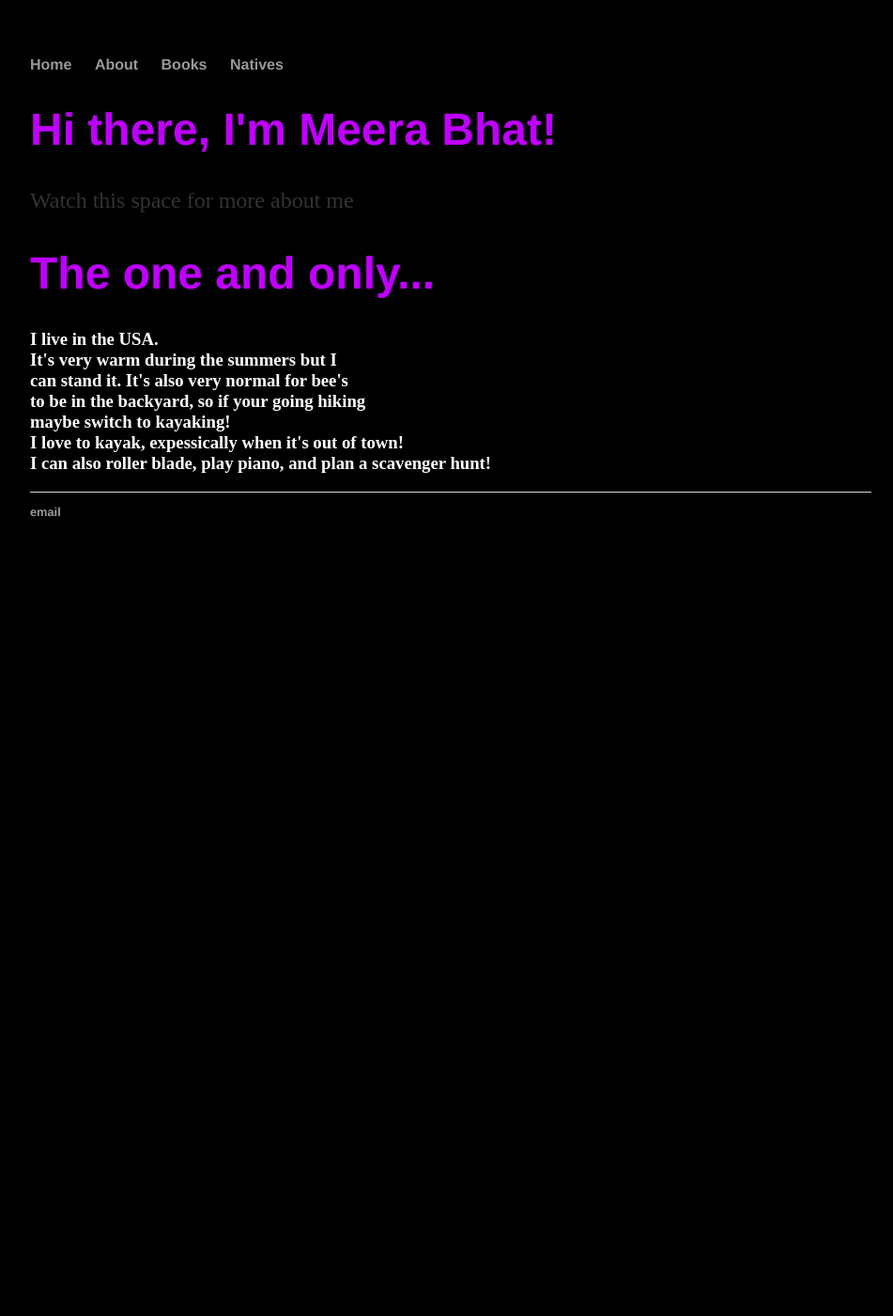
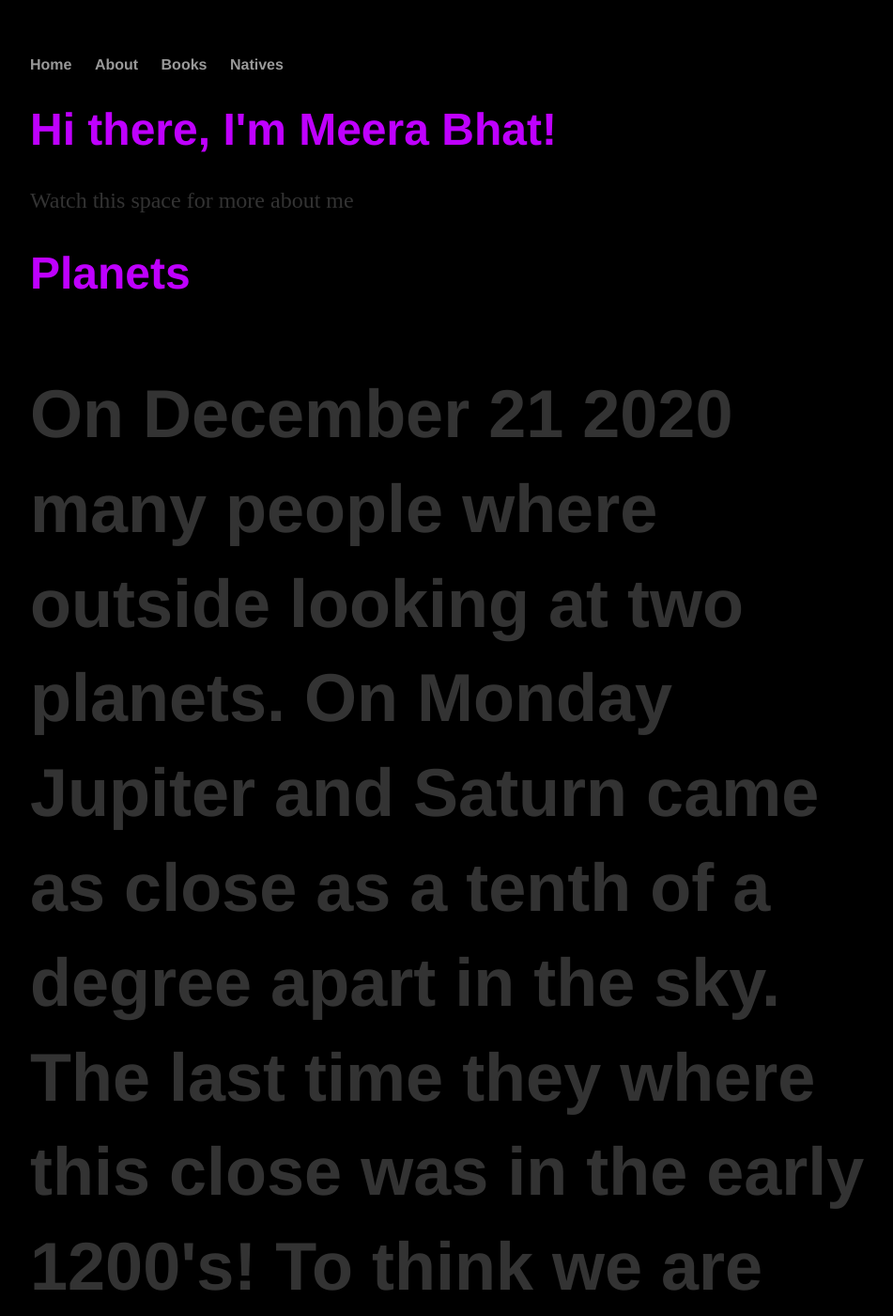
Before and after one commit to meerkatbhat/meerkatbhat, a Jekyll site: the page built from astronomy/index.html, in a window 1280 px wide and 1400 px high. Shown: the whole window at 94% size, without its empty margins (160-1111 px from the left). Built offline with Jekyll 4.4.1, drawn with Linux system fonts in a browser that asks for light colours; some of the changed text lies outside the part shown.

Commit message:
Update index.html

```diff
--- a/astronomy/index.html
+++ b/astronomy/index.html
@@ -21,12 +21,8 @@ title: Meera B
     }
 	</style>
 <body>
-	<h1>The one and only...<h1>
-            <h3>I live in the USA. <br>
-	It's very warm during the summers but I <br>
-	can stand it. It's also very normal for bee's <br>
-	to be in the backyard, so if your going hiking <br>
-	maybe switch to kayaking!<br>
-	I love to kayak, expessically when it's out of town!<br>
-		    I can also roller blade, play piano, and plan a scavenger hunt!<br> </h3>
+	<h1>Planets<h1>
+		<p> On December 21 2020 many people where outside looking at two planets. On Monday Jupiter and Saturn came as close as a tenth of a degree apart in the
+		sky. The last time they where this close was in the early 1200's! To think we are living in the time where Juipter and Saturn came this close, and for the
+		first time scientists(and the world) know what's really going on.
 		</body>
```
